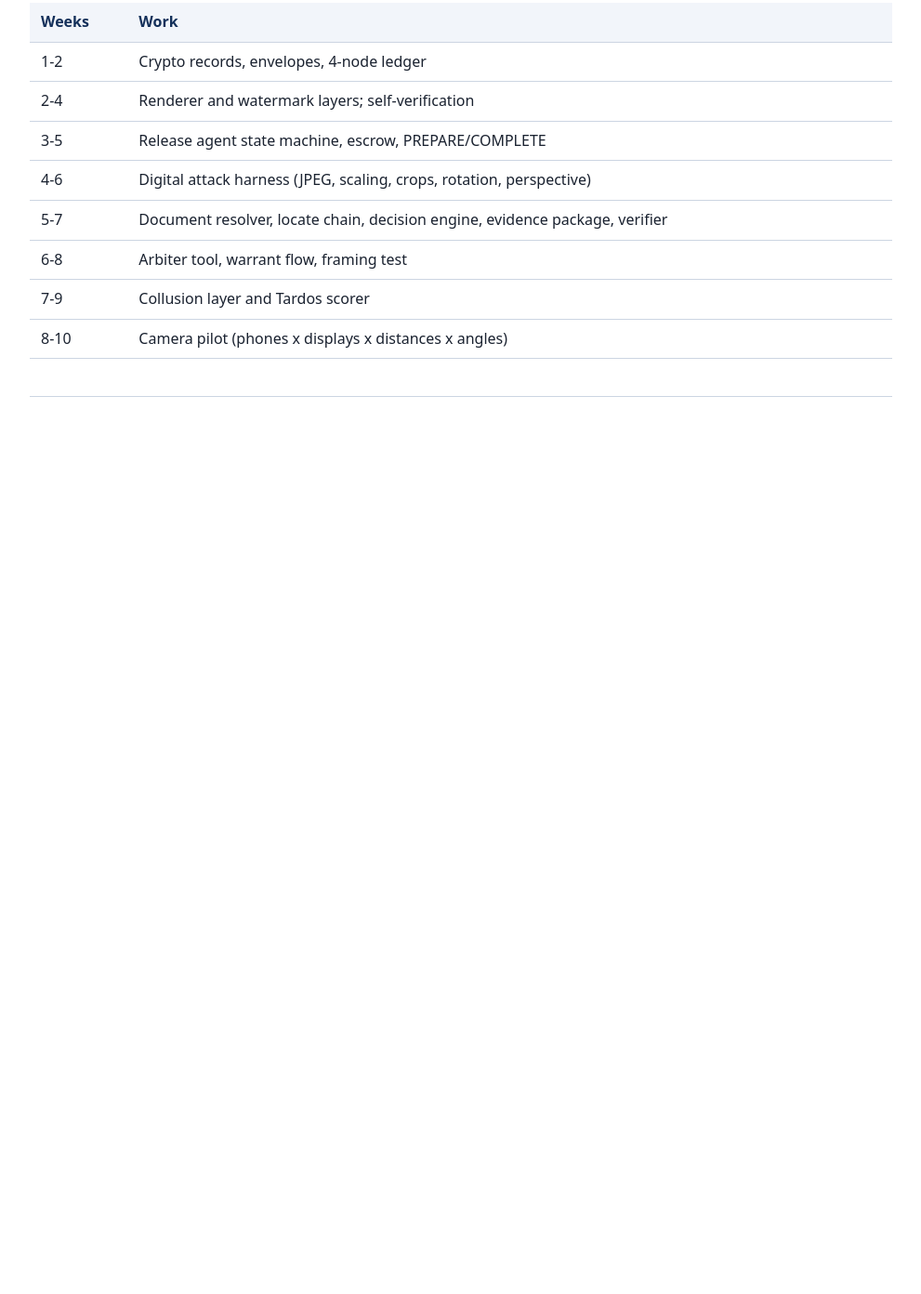
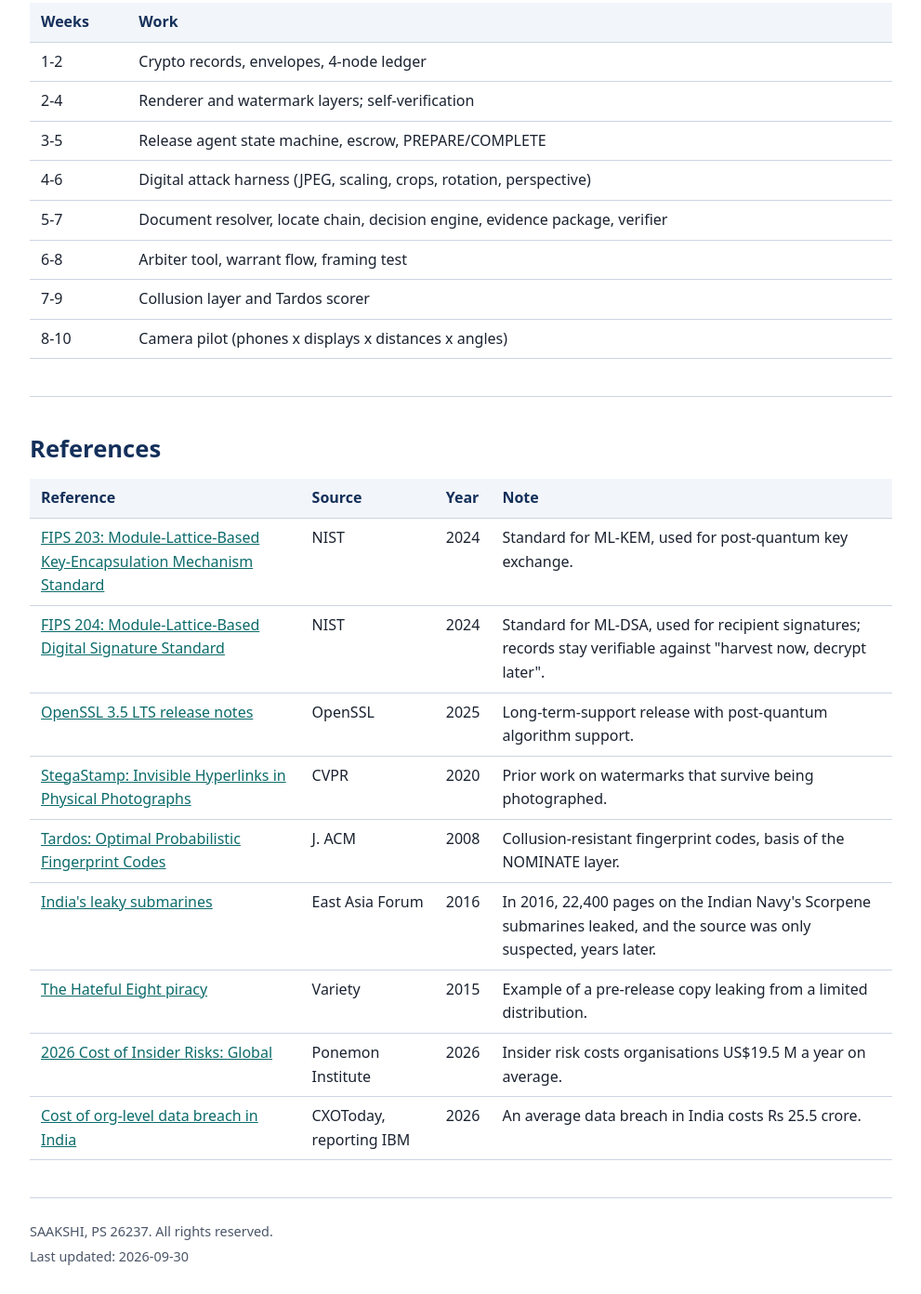
Before and after one commit to 21stcenturysolvers/saakshi-pq, a plain HTML site: page docs/index.html in a window 1280 px wide. Shown: the part 4774-6166 px from the top of the page at 93% size, without its empty margins (144-1135 px from the left). Before the commit the page ends 5201 px from the top, so only its background shows below. Drawn offline with Linux system fonts and the light colour scheme; a script that the page names is missing.

Commit message:
feat(site): add references and footer

```diff
--- a/docs/index.html
+++ b/docs/index.html
@@ -201,8 +201,32 @@ flowchart LR
 </table></div>
 </section>
 
+<section id="references">
+  <h2>References</h2>
+  <div class="table-wrap"><table>
+<thead><tr><th scope="col">Reference</th><th scope="col">Source</th><th scope="col">Year</th><th scope="col">Note</th></tr></thead>
+<tbody>
+<tr><td><a href="https://csrc.nist.gov/pubs/fips/203/final">FIPS 203: Module-Lattice-Based Key-Encapsulation Mechanism Standard</a></td><td>NIST</td><td>2024</td><td>Standard for ML-KEM, used for post-quantum key exchange.</td></tr>
+<tr><td><a href="https://csrc.nist.gov/pubs/fips/204/final">FIPS 204: Module-Lattice-Based Digital Signature Standard</a></td><td>NIST</td><td>2024</td><td>Standard for ML-DSA, used for recipient signatures; records stay verifiable against "harvest now, decrypt later".</td></tr>
+<tr><td><a href="https://openssl-library.org/news/openssl-3.5-notes/">OpenSSL 3.5 LTS release notes</a></td><td>OpenSSL</td><td>2025</td><td>Long-term-support release with post-quantum algorithm support.</td></tr>
+<tr><td><a href="https://arxiv.org/abs/1904.05343">StegaStamp: Invisible Hyperlinks in Physical Photographs</a></td><td>CVPR</td><td>2020</td><td>Prior work on watermarks that survive being photographed.</td></tr>
+<tr><td><a href="https://doi.org/10.1145/1346330.1346335">Tardos: Optimal Probabilistic Fingerprint Codes</a></td><td>J. ACM</td><td>2008</td><td>Collusion-resistant fingerprint codes, basis of the NOMINATE layer.</td></tr>
+<tr><td><a href="https://eastasiaforum.org/2016/10/29/indias-leaky-submarines/">India's leaky submarines</a></td><td>East Asia Forum</td><td>2016</td><td>In 2016, 22,400 pages on the Indian Navy's Scorpene submarines leaked, and the source was only suspected, years later.</td></tr>
+<tr><td><a href="https://variety.com/2015/film/news/hateful-eight-piracy-andrew-kosove-1201667001/">The Hateful Eight piracy</a></td><td>Variety</td><td>2015</td><td>Example of a pre-release copy leaking from a limited distribution.</td></tr>
+<tr><td><a href="https://ponemonsullivanreport.com/2026/05/2026-cost-of-insider-risks-global/">2026 Cost of Insider Risks: Global</a></td><td>Ponemon Institute</td><td>2026</td><td>Insider risk costs organisations US$19.5 M a year on average.</td></tr>
+<tr><td><a href="https://cxotoday.com/cybersecurity/cost-of-org-level-data-breach-touches-its-highest-level-in-india-at-rs-25-5-crore-ibm/">Cost of org-level data breach in India</a></td><td>CXOToday, reporting IBM</td><td>2026</td><td>An average data breach in India costs Rs 25.5 crore.</td></tr>
+</tbody>
+</table></div>
+</section>
+
   </div>
 </main>
+<footer class="site-footer">
+  <div class="wrap">
+    <p>SAAKSHI, PS 26237. All rights reserved.</p>
+    <p>Last updated: 2026-09-30</p>
+  </div>
+</footer>
 <script src="https://cdn.jsdelivr.net/npm/mermaid@10/dist/mermaid.min.js"></script>
 <script>
   mermaid.initialize({
--- a/docs/style.css
+++ b/docs/style.css
@@ -121,3 +121,10 @@ th, td {
   border-bottom: 1px solid var(--border);
 }
 th { color: var(--primary); background: var(--surface); }
+
+.site-footer {
+  padding: 24px 0;
+  color: var(--muted);
+  font-size: 0.9rem;
+}
+.site-footer p { margin: 0 0 4px; }
```
